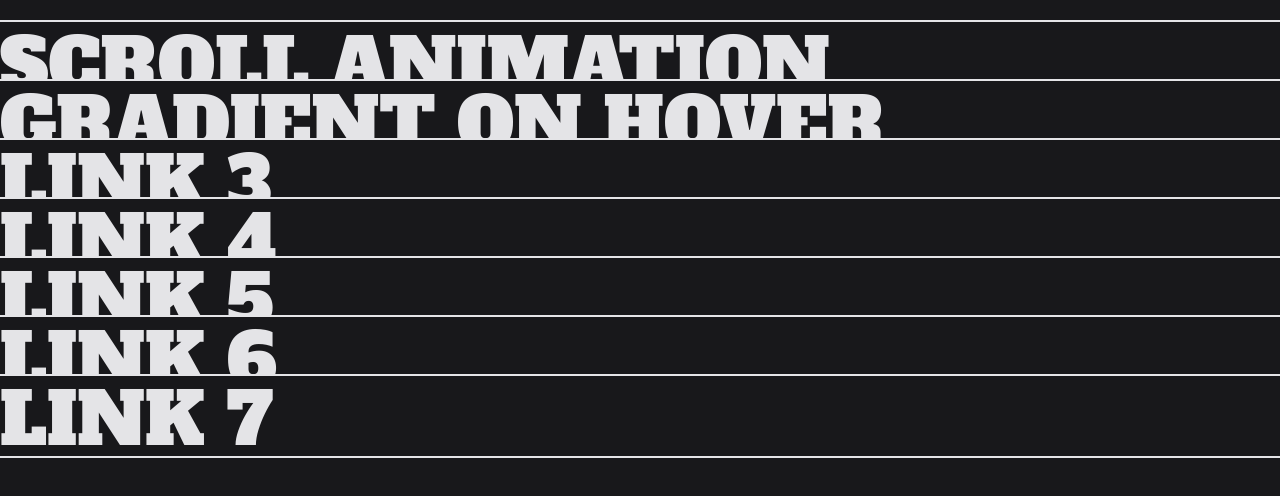
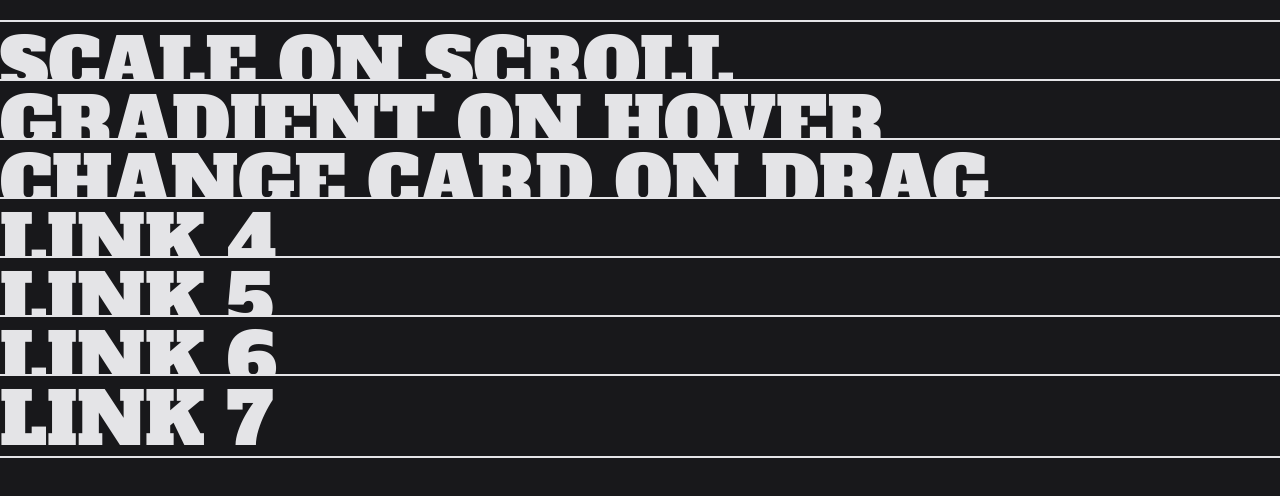
Before and after one commit to 0x7266/framer_motion_practice, a React (Vite) app: page / in a window 1280 px wide. Shown: the top 496 px of the page. Built offline with nearby package versions, Linux system fonts and the light colour scheme.

Commit message:
renamed page

```diff
--- a/src/App.tsx
+++ b/src/App.tsx
@@ -1,8 +1,9 @@
 import { Route, Routes, useLocation } from "react-router-dom";
 import Index from "./pages/Index";
 import { AnimatePresence } from "framer-motion";
-import ScrollAnimation from "./pages/ScrollAnimation";
+import ScaleOnScroll from "./pages/ScaleOnScroll";
 import GradientOnHover from "./pages/GradientOnHover";
+import ChangeCardOnDrag from "./pages/ChangeCardOnDrag";
 
 function App() {
 	const location = useLocation();
@@ -11,8 +12,9 @@ function App() {
 			<AnimatePresence mode="wait">
 				<Routes key={location.pathname} location={location}>
 					<Route path="/" element={<Index />} />
-					<Route path="/scrollanimation" element={<ScrollAnimation />} />
+					<Route path="/scaleonscroll" element={<ScaleOnScroll />} />
 					<Route path="/gradientonhover" element={<GradientOnHover />} />
+					<Route path="/changecardondrag" element={<ChangeCardOnDrag />} />
 				</Routes>
 			</AnimatePresence>
 		</div>
--- a/src/pages/Index.tsx
+++ b/src/pages/Index.tsx
@@ -6,8 +6,8 @@ import { getRandomHexColor } from "../utils/getRandomHexColor";
 export default function Index() {
 	const links = [
 		{
-			name: "scroll animation",
-			path: "/scrollanimation",
+			name: "scale on scroll",
+			path: "/scaleonscroll",
 			color: getRandomHexColor(),
 		},
 		{
@@ -15,7 +15,11 @@ export default function Index() {
 			path: "/gradientonhover",
 			color: getRandomHexColor(),
 		},
-		{ name: "link 3", path: "/", color: getRandomHexColor() },
+		{
+			name: "change card on drag",
+			path: "/changecardondrag",
+			color: getRandomHexColor(),
+		},
 		{ name: "link 4", path: "/", color: getRandomHexColor() },
 		{ name: "link 5", path: "/", color: getRandomHexColor() },
 		{ name: "link 6", path: "/", color: getRandomHexColor() },
--- a/src/pages/ScrollAnimation.tsx
+++ b/src/pages/ScaleOnScroll.tsx
@@ -26,7 +26,7 @@ const data = [
 	},
 ];
 
-export default function ScrollAnimation() {
+export default function ScaleOnScroll() {
 	return (
 		<div className="flex flex-col gap-5">
 			<motion.div
```
